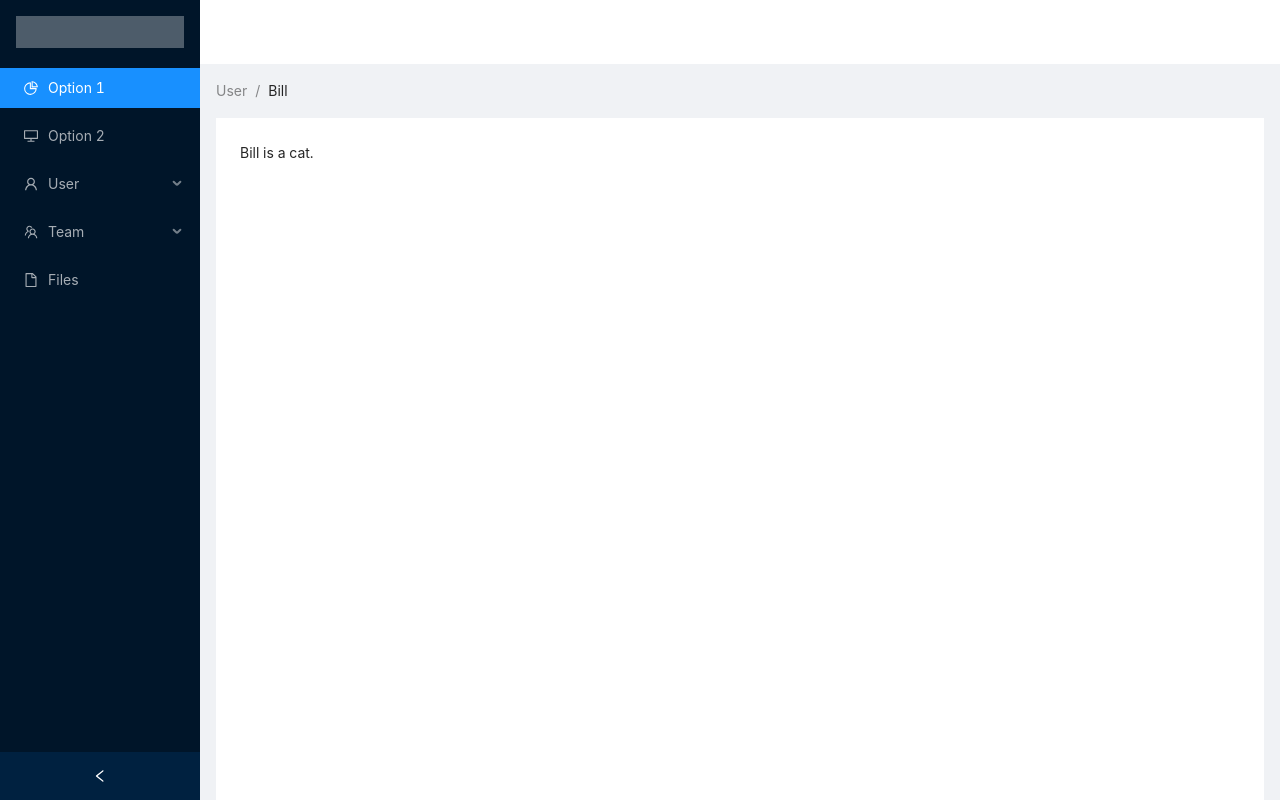
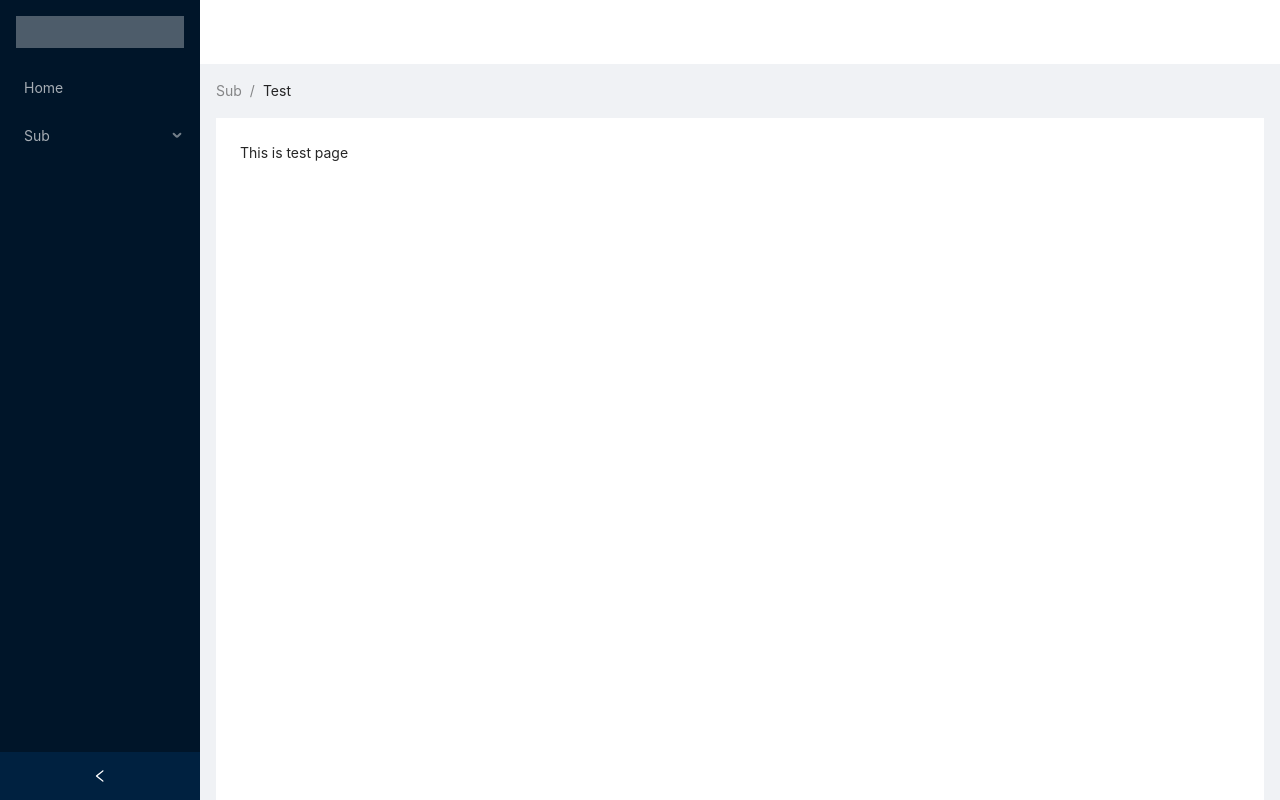
Before and after one commit to XiaotongZhao/AppFrontService, a React (Create React App) app: page /test in a window 1280 px wide. Shown: the top 800 px of the page. Built offline with nearby package versions, Linux system fonts and the light colour scheme; the HTML template or start-up script is replaced by a standard one.

Commit message:
add react route

```diff
--- a/src/App.tsx
+++ b/src/App.tsx
@@ -1,45 +1,10 @@
 import React, { useState } from 'react';
 import './index.css';
-import {
-  DesktopOutlined,
-  FileOutlined,
-  PieChartOutlined,
-  TeamOutlined,
-  UserOutlined,
-} from '@ant-design/icons';
-import type { MenuProps } from 'antd';
-import { Breadcrumb, Layout, Menu } from 'antd';
+import { Layout, Menu } from 'antd';
+import { Outlet, Link } from "react-router-dom";
 
 
 const { Header, Content, Footer, Sider } = Layout;
-
-type MenuItem = Required<MenuProps>['items'][number];
-
-function getItem(
-  label: React.ReactNode,
-  key: React.Key,
-  icon?: React.ReactNode,
-  children?: MenuItem[],
-): MenuItem {
-  return {
-    key,
-    icon,
-    children,
-    label,
-  } as MenuItem;
-}
-
-const items: MenuItem[] = [
-  getItem('Option 1', '1', <PieChartOutlined />),
-  getItem('Option 2', '2', <DesktopOutlined />),
-  getItem('User', 'sub1', <UserOutlined />, [
-    getItem('Tom', '3'),
-    getItem('Bill', '4'),
-    getItem('Alex', '5'),
-  ]),
-  getItem('Team', 'sub2', <TeamOutlined />, [getItem('Team 1', '6'), getItem('Team 2', '8')]),
-  getItem('Files', '9', <FileOutlined />),
-];
 
 const App: React.FC = () => {
   const [collapsed, setCollapsed] = useState(false);
@@ -48,18 +13,22 @@ const App: React.FC = () => {
     <Layout style={{ minHeight: '100vh' }}>
       <Sider collapsible collapsed={collapsed} onCollapse={value => setCollapsed(value)}>
         <div className="logo" />
-        <Menu theme="dark" defaultSelectedKeys={['1']} mode="inline" items={items} />
+        {/* <Menu theme="dark" defaultSelectedKeys={['1']} mode="inline" items={items} /> */}
+        <Menu theme="dark" defaultSelectedKeys={['1']} mode="inline">
+          <Menu.Item>
+            <Link to='/home'>Home</Link>
+          </Menu.Item>
+          <Menu.SubMenu title="Sub">
+            <Menu.Item>
+              <Link to='/test'>Test</Link>
+            </Menu.Item>
+          </Menu.SubMenu>
+        </Menu>
       </Sider>
       <Layout className="site-layout">
         <Header className="site-layout-background" style={{ padding: 0 }} />
         <Content style={{ margin: '0 16px' }}>
-          <Breadcrumb style={{ margin: '16px 0' }}>
-            <Breadcrumb.Item>User</Breadcrumb.Item>
-            <Breadcrumb.Item>Bill</Breadcrumb.Item>
-          </Breadcrumb>
-          <div className="site-layout-background" style={{ padding: 24, minHeight: 790 }}>
-            Bill is a cat.
-          </div>
+          <Outlet />
         </Content>
         <Footer style={{ textAlign: 'center' }}>Ant Design ©2018 Created by Ant UED</Footer>
       </Layout>
--- a/src/index.tsx
+++ b/src/index.tsx
@@ -1,16 +1,30 @@
 import React from 'react';
 import ReactDOM from 'react-dom/client';
+import { BrowserRouter, Routes, Route } from "react-router-dom";
 import './index.css';
 import App from './App';
+import Home from './pages/Home';
+import Test from './pages/Test';
+
+
 import reportWebVitals from './reportWebVitals';
 
 const root = ReactDOM.createRoot(
   document.getElementById('root') as HTMLElement
 );
 root.render(
-  <React.StrictMode>
-    <App />
-  </React.StrictMode>
+  <BrowserRouter>
+  <Routes>
+    <Route index element={<App />} />
+
+    <Route path="/" element={<App />} >
+      <Route path="/home" element={<Home />} />
+      <Route path="/test" element={<Test />} />
+
+    </Route>
+
+  </Routes>
+</BrowserRouter>
 );
 
 // If you want to start measuring performance in your app, pass a function
--- /dev/null
+++ b/src/pages/Home.tsx
@@ -0,0 +1,23 @@
+import { Breadcrumb, Layout } from 'antd';
+const { Content } = Layout;
+
+function Home() {
+    return (
+        <>
+         <Breadcrumb style={{ margin: '16px 0' }}>
+          <Breadcrumb.Item>Home</Breadcrumb.Item>
+          </Breadcrumb>
+          <Content
+           className="site-layout-background"
+           style={{
+            padding: 24,
+            margin: 0,
+            minHeight: 768,
+           }}>
+          This is home page
+          </Content>
+        </>
+    );
+}
+
+export default Home;
--- /dev/null
+++ b/src/pages/Test.tsx
@@ -0,0 +1,24 @@
+import { Breadcrumb, Layout } from 'antd';
+const { Content } = Layout;
+
+function Test() {
+    return (
+        <>
+        <Breadcrumb style={{ margin: '16px 0' }}>
+         <Breadcrumb.Item>Sub</Breadcrumb.Item>
+         <Breadcrumb.Item>Test</Breadcrumb.Item>
+         </Breadcrumb>
+         <Content
+          className="site-layout-background"
+          style={{
+           padding: 24,
+           margin: 0,
+           minHeight: 768,
+          }}>
+         This is test page
+         </Content>
+       </>
+    );
+}
+
+export default Test;
```
Also changed, not shown: package.json (+6 -4 lines), 2 other files (tests, documents, lock files or other folders).
